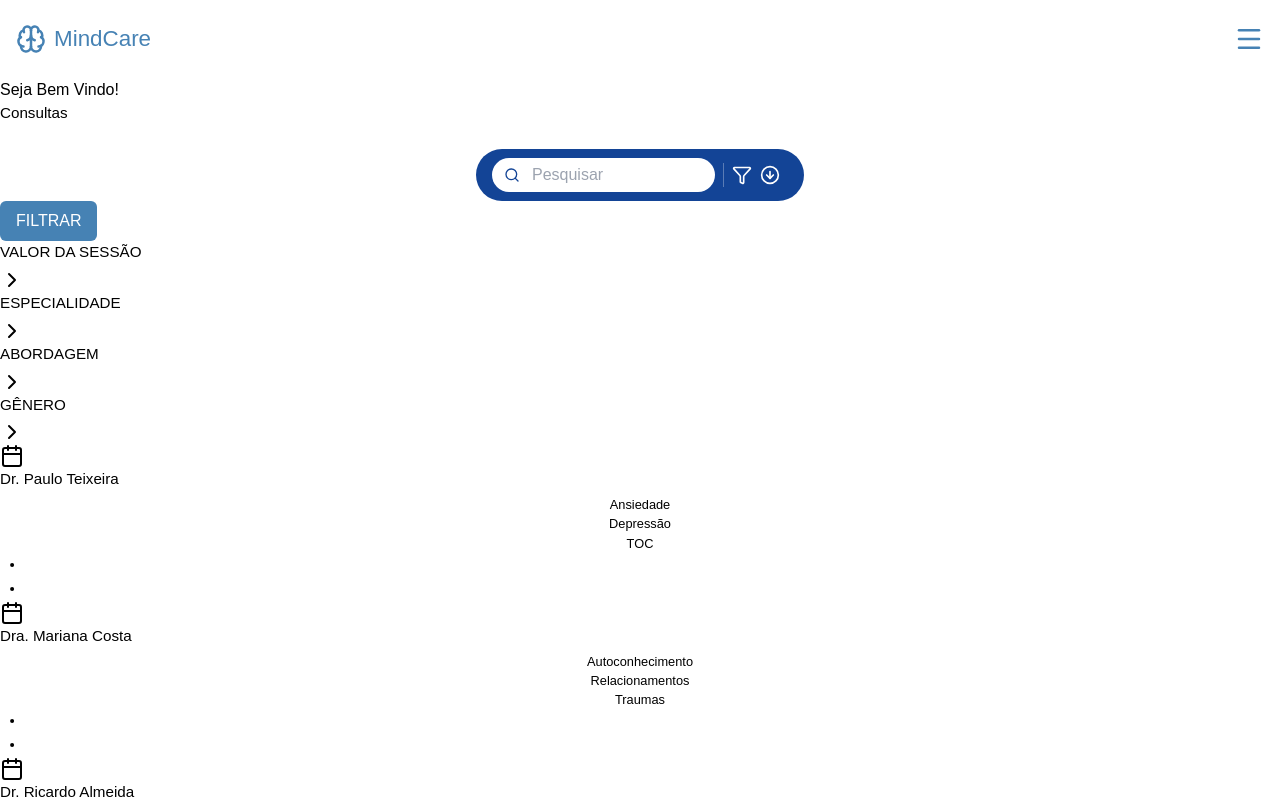
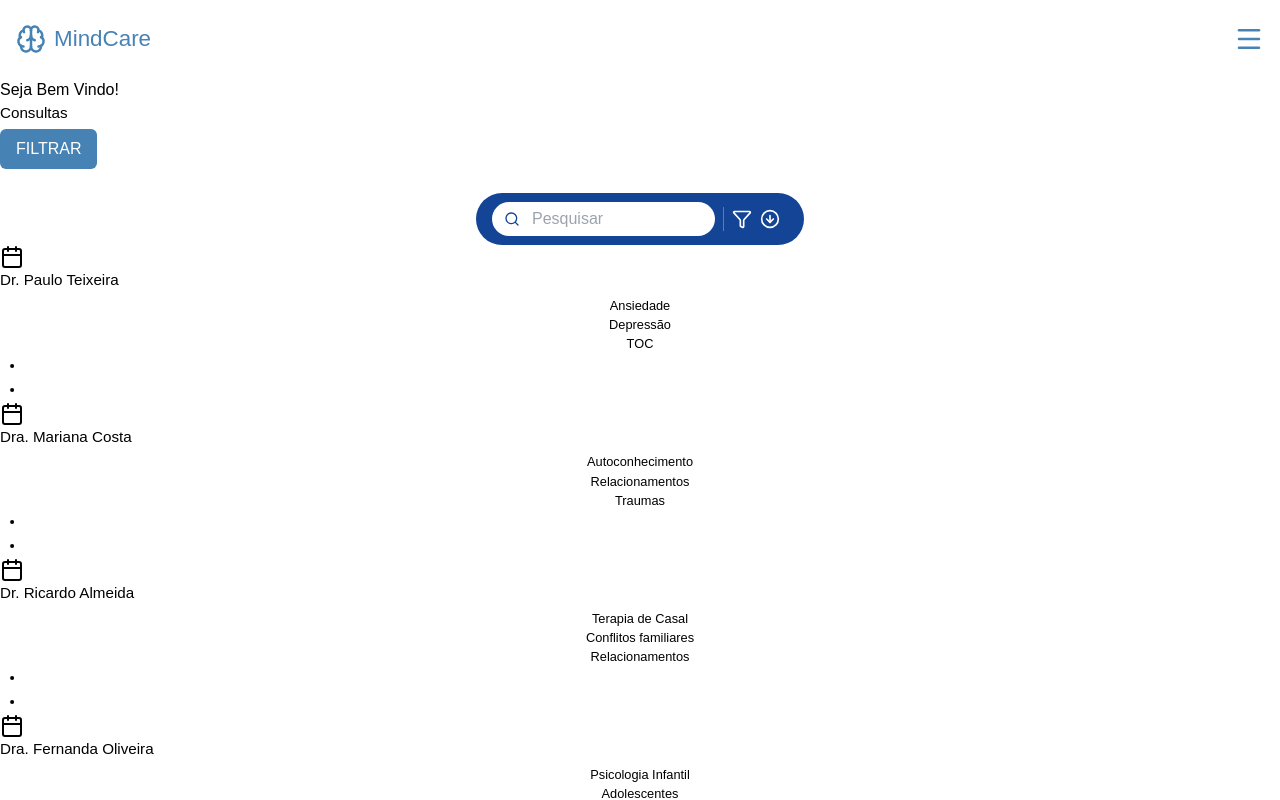
Before and after one commit to ProjetoBlocoADS/MindCareApp, a React (Vite) app in the folder app/: page /home-paciente in a window 1280 px wide. Shown: the top 800 px of the page. Built offline with nearby package versions, Linux system fonts and the light colour scheme.

Commit message:
continuação da implementação do filtro

```diff
--- a/app/src/pages/homePaciente/HomePaciente.jsx
+++ b/app/src/pages/homePaciente/HomePaciente.jsx
@@ -1,5 +1,5 @@
 import ListaPsicologos from "./components/ListaPsicologos"
-
+import BotaoFiltrar from "../../componentes/btn/BotaoFiltrar"
 
 export default function HomePaciente() {
     return(
@@ -10,6 +10,7 @@ export default function HomePaciente() {
           Consultas
         </h2>
       </div>
+      <BotaoFiltrar/>
        <ListaPsicologos/>
         </div>
 
--- a/app/src/pages/homePaciente/components/Filtros.jsx
+++ b/app/src/pages/homePaciente/components/Filtros.jsx
@@ -1,10 +1,10 @@
-import BotaoFiltrar from "../../../componentes/btn/BotaoFiltrar";
+
 import ModalFitros from "./ModalFiltros";
+import styles from "./Filtros.module.css"
 
 export default function Filtros(){
     return(
-        <div>
-            <BotaoFiltrar />
+        <div className={styles.containerFiltro}>
             <ModalFitros/>
         </div>
     )
--- /dev/null
+++ b/app/src/pages/homePaciente/components/Filtros.module.css
@@ -0,0 +1,3 @@
+.containerFiltro{
+
+}
--- a/app/src/pages/homePaciente/components/ModalFiltros.module.css
+++ b/app/src/pages/homePaciente/components/ModalFiltros.module.css
@@ -0,0 +1,26 @@
+*{
+    margin: 0;
+    padding: 0;
+    box-sizing: border-box;
+}
+
+.containerModal{
+    color:white;
+    display: none;
+    flex-direction: column;
+    gap: 1px;
+    margin-top: 10px;
+    height: 100dvh;
+    min-width: 100%;
+}
+.linkFiltro{
+    display: flex;
+    justify-content: space-between;
+    align-items: center;
+    background-color: steelblue;
+    padding: 5px;
+}
+
+.linkFiltro h2{
+    font-size: 14px;
+}
--- a/app/src/provider/PsicoProvider.jsx
+++ b/app/src/provider/PsicoProvider.jsx
@@ -20,7 +20,6 @@ export default function PsicoProvider({children}){
           throw new Error(`Erro ao buscar dados: ${response.status}`);
         }
         const data = await response.json();
-        console.log(data)
         setProfissionais(data)
 
         }catch(erro){
```
